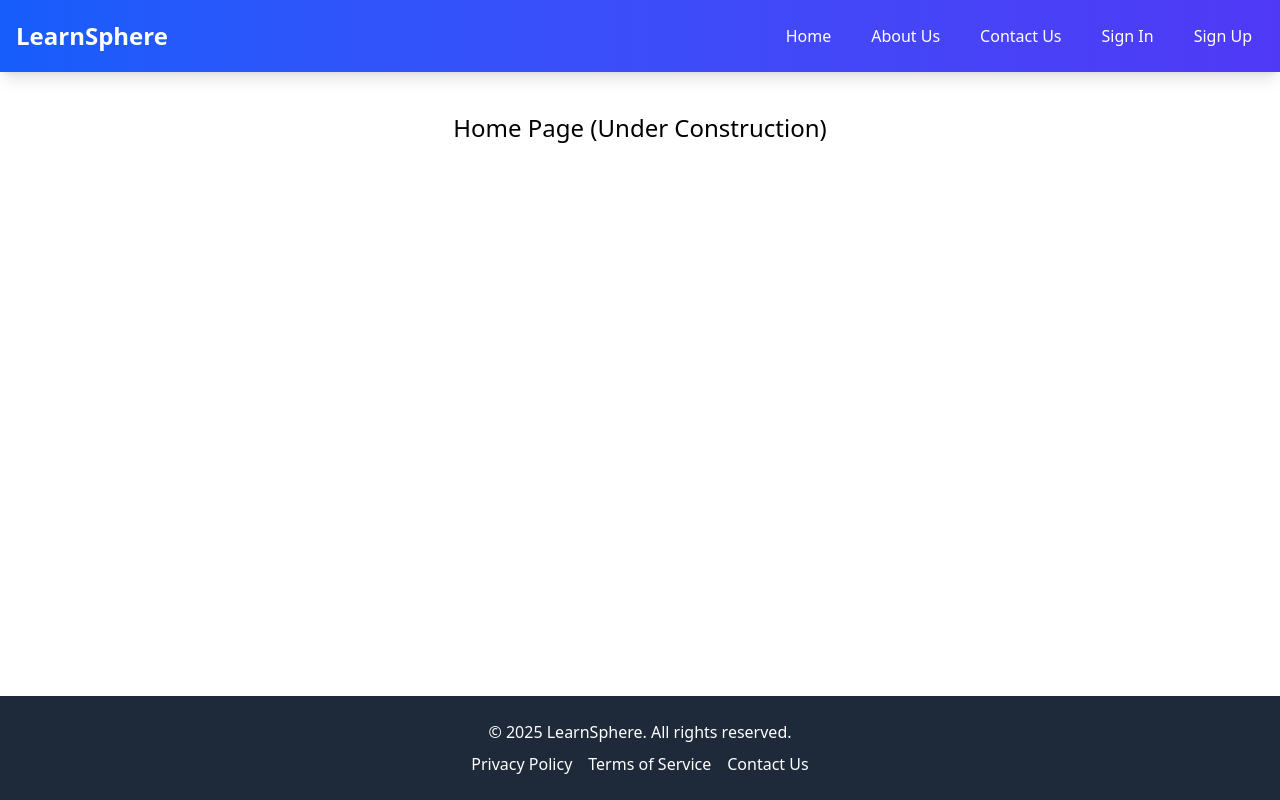
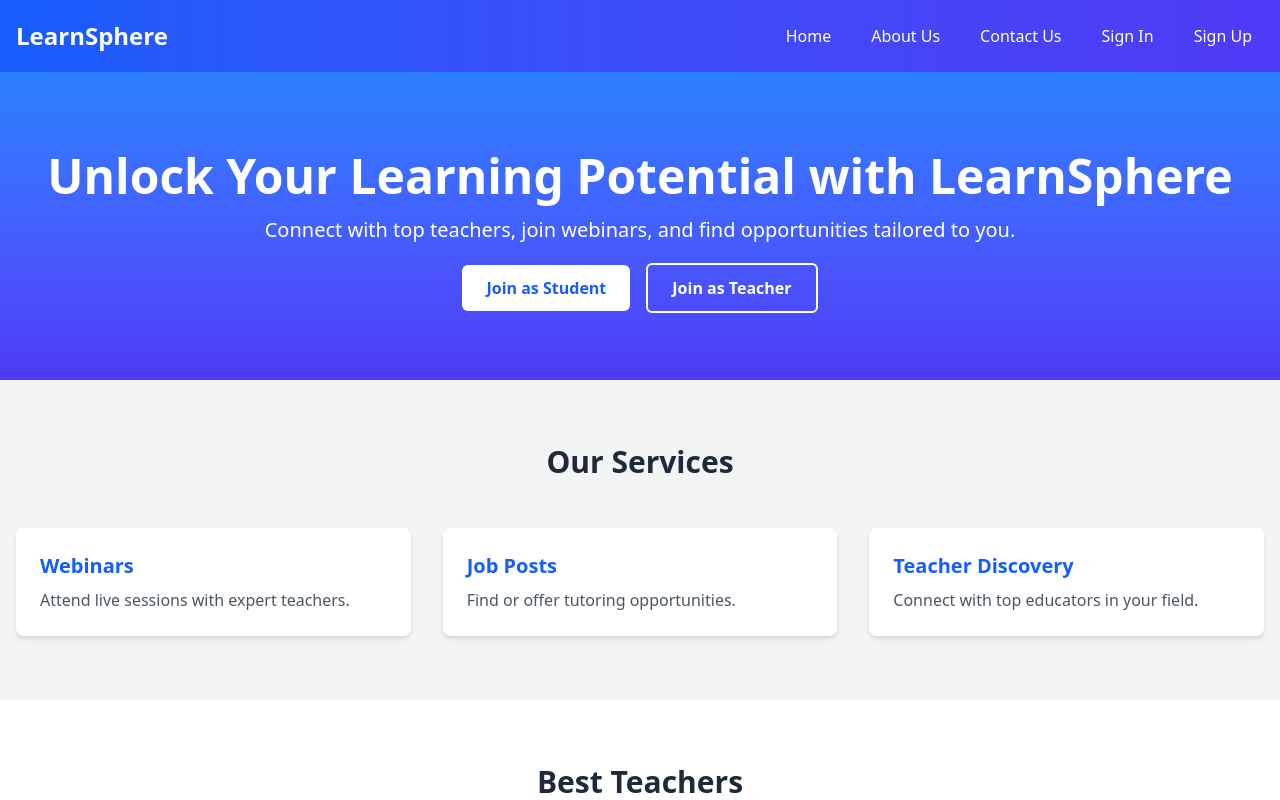
Before and after one commit to pvvramakrishnarao234/learning-platform, a React (Vite) app in the folder frontend-learning-platform/: page / in a window 1280 px wide. Shown: the top 800 px of the page. Built offline with nearby package versions, Linux system fonts and the light colour scheme.

Commit message:
Update App.jsx with new public frontend routes

```diff
--- a/frontend-learning-platform/src/App.jsx
+++ b/frontend-learning-platform/src/App.jsx
@@ -1,5 +1,8 @@
 import { Routes, Route } from 'react-router-dom';
 import MainLayout from './components/MainLayout';
+import Home from './pages/Home';
+import AboutUs from './pages/AboutUs';
+import ContactUs from './pages/ContactUs';
 import SignUpStudent from './pages/SignUpStudent';
 import SignUpTeacher from './pages/SignUpTeacher';
 import SignIn from './pages/SignIn';
@@ -10,7 +13,9 @@ const App = () => {
   return (
     <Routes>
       <Route path="/" element={<MainLayout />}>
-        <Route index element={<div className="text-center mt-10 text-2xl">Home Page (Under Construction)</div>} />
+        <Route index element={<Home />} />
+        <Route path="/about" element={<AboutUs />} />
+        <Route path="/contact" element={<ContactUs />} />
         <Route path="/signup/student" element={<SignUpStudent />} />
         <Route path="/signup/teacher" element={<SignUpTeacher />} />
         <Route path="/signin" element={<SignIn />} />
```
